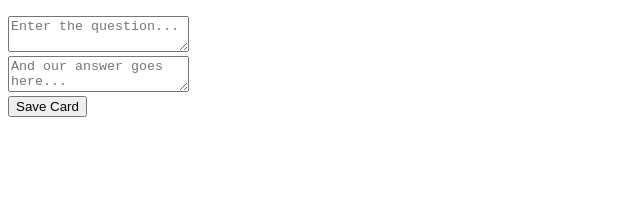
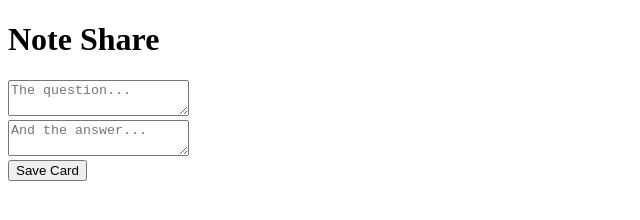
Before and after one commit to mikeyrico/noteShare, a website: page client/index.html in a window 1280 px wide. Shown: the whole page, without its empty margins (0-640 px from the left). Drawn offline with nearby package versions, Linux system fonts and the light colour scheme.

Commit message:
Add noteShare header

```diff
--- a/client/index.html
+++ b/client/index.html
@@ -6,11 +6,13 @@
   <script src="js/controllers.js"></script>
 </head>
 <body ng-controller="NoteCtrl">
+  <h1>Note Share</h1>
+  <form>
+    <textarea name="question" ng-model="question" placeholder="The question..."></textarea><br/>
+    <textarea name="answer" ng-model="answer" placeholder="And the answer..."></textarea><br/>
+    <input type="submit" name="save" value="Save Card" />
+  </form>
   <p>{{question}}</p>
   <p>{{answer}}</p>
-  <form>
-    <textarea name="question" ng-model="question" placeholder="Enter the question..."></textarea><br/>
-    <textarea name="answer" ng-model="answer" placeholder="And our answer goes here..."></textarea><br/>
-    <input type="submit" name="save" value="Save Card" />
 </body>
 </html>
```
